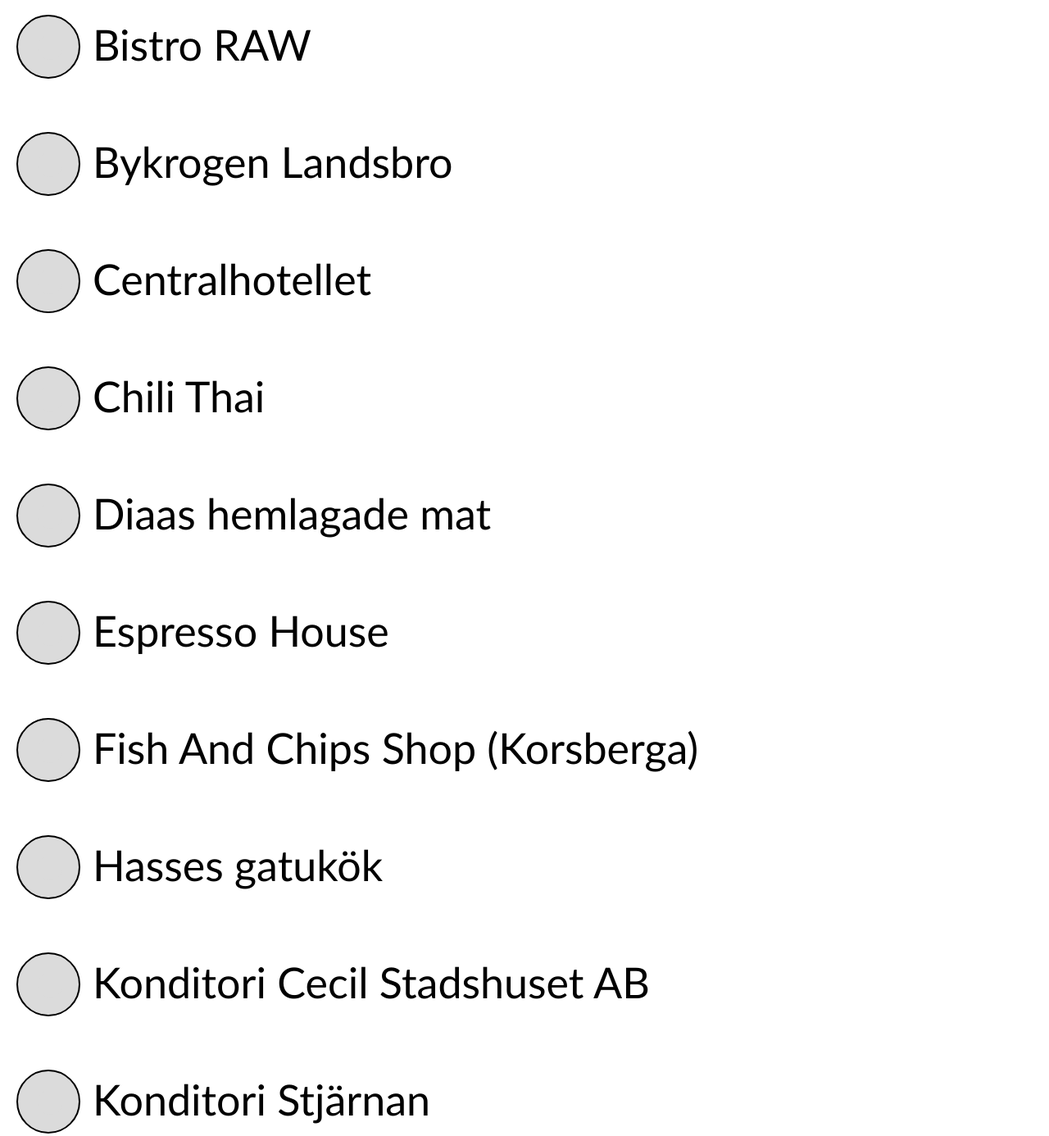
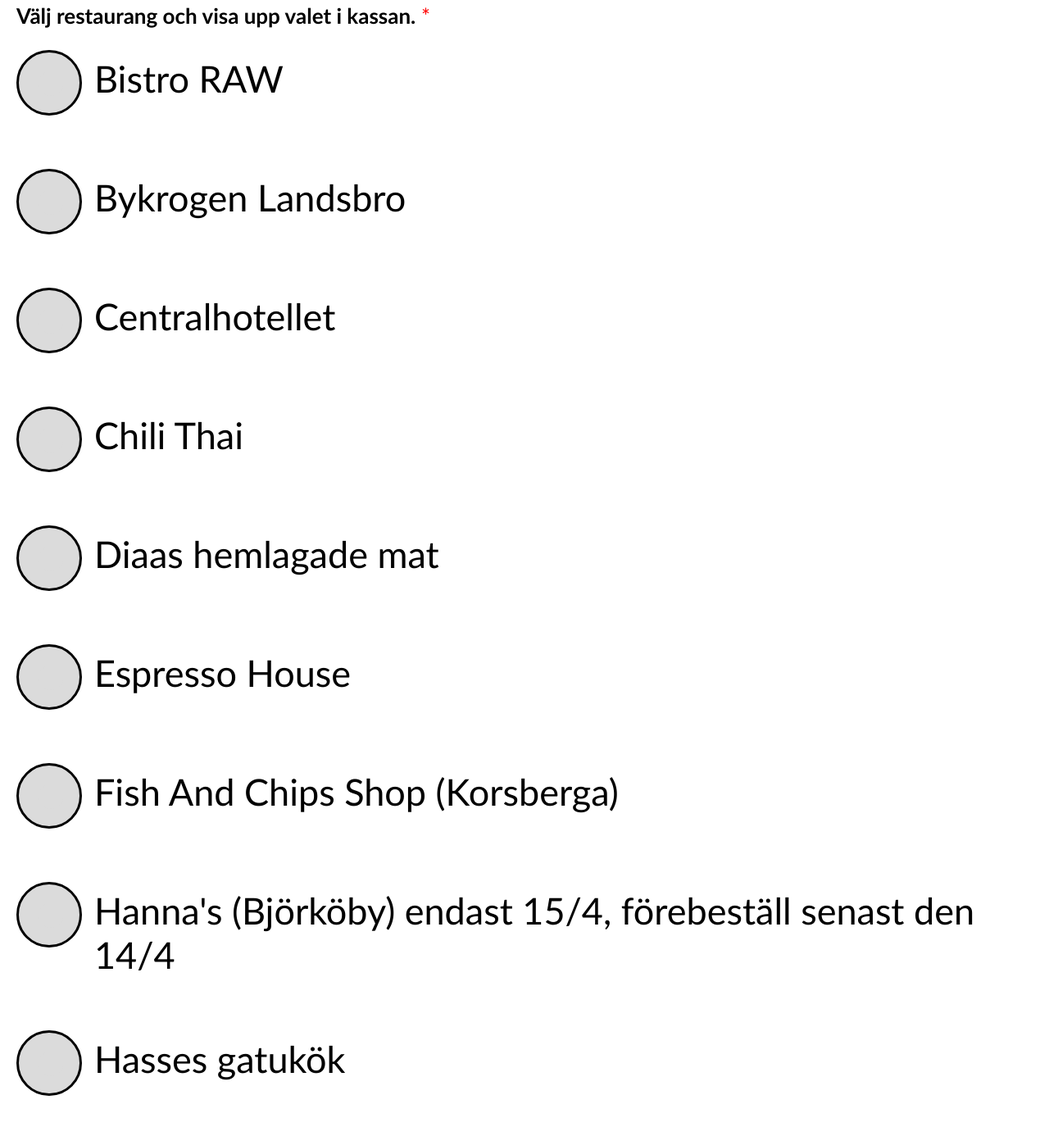
Before and after one commit to GettinCash2/esnname, a plain HTML site: page index.html in a window 1280 px wide. Shown: the part 387-1773 px from the top of the page at 82% size. Drawn offline with Linux system fonts and the light colour scheme.

Commit message:
Add files via upload

```diff
--- a/index.html
+++ b/index.html
@@ -1,7 +1,4 @@
 <!DOCTYPE html>
-
-<!-- This website was made just for fun and not to be used :p -->
-
 <html lang="en" dir="ltr">
   <head>
     <meta charset="utf-8">
@@ -68,6 +65,11 @@
 
               <div class="place" id="place8">
                 <div class="btns" onclick="clicked(this.id)" id="p+8-1"><div class="innerbtns"></div></div>
+                <span class="name">Hanna's (Björköby) endast 15/4, förebeställ senast den 14/4</span>
+              </div>
+
+              <div class="place" id="place8">
+                <div class="btns" onclick="clicked(this.id)" id="p+8-1"><div class="innerbtns"></div></div>
                 <span class="name">Hasses gatukök</span>
               </div>
 
@@ -93,7 +95,7 @@
 
               <div class="place" id="place13">
                 <div class="btns" onclick="clicked(this.id)" id="p+13-1"><div class="innerbtns"></div></div>
-                <span class="name">	Oskar Konditori</span>
+                <span class="name">Oskar Konditori</span>
               </div>
 
               <div class="place" id="place14">
@@ -113,7 +115,7 @@
 
               <div class="place" id="place17">
                 <div class="btns" onclick="clicked(this.id)" id="p+17-1"><div class="innerbtns"></div></div>
-                <span class="name">	Restaurang Ceylan</span>
+                <span class="name">Restaurang Ceylan</span>
               </div>
 
               <div class="place" id="place18">
--- a/style.css
+++ b/style.css
@@ -62,16 +62,17 @@ a{
 
 #content{
   padding: 20px;
+  margin-top: 3em;
 }
 
 #container2{
-  margin-top: 45px;
+  margin-top: 75px;
 }
 
 .btns{
   height: 26px;
   width: 26px;
-  border: solid 2px black;
+  border: solid 3px black;
   border-radius: 100%;
   padding: 24px;
   background-color: #dbdbdb;
@@ -86,9 +87,14 @@ a{
   font-size: 2em;
 }
 
+#place1{
+  margin-top: 0.5em;
+}
+
 .name{
   margin-left: 15px;
-  margin-top: 5px;
+  margin-top: 8px;
+  font-size: 45px;
 }
 
 .innerbtns{
```
